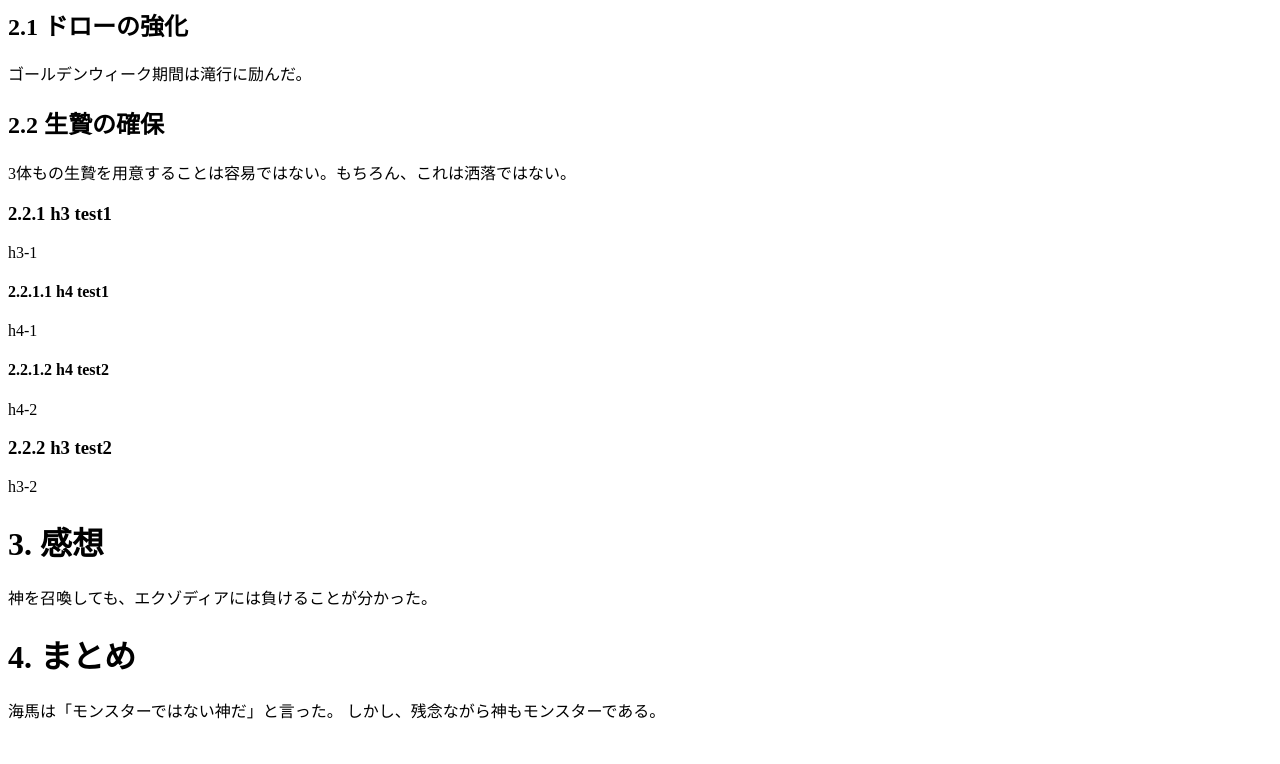
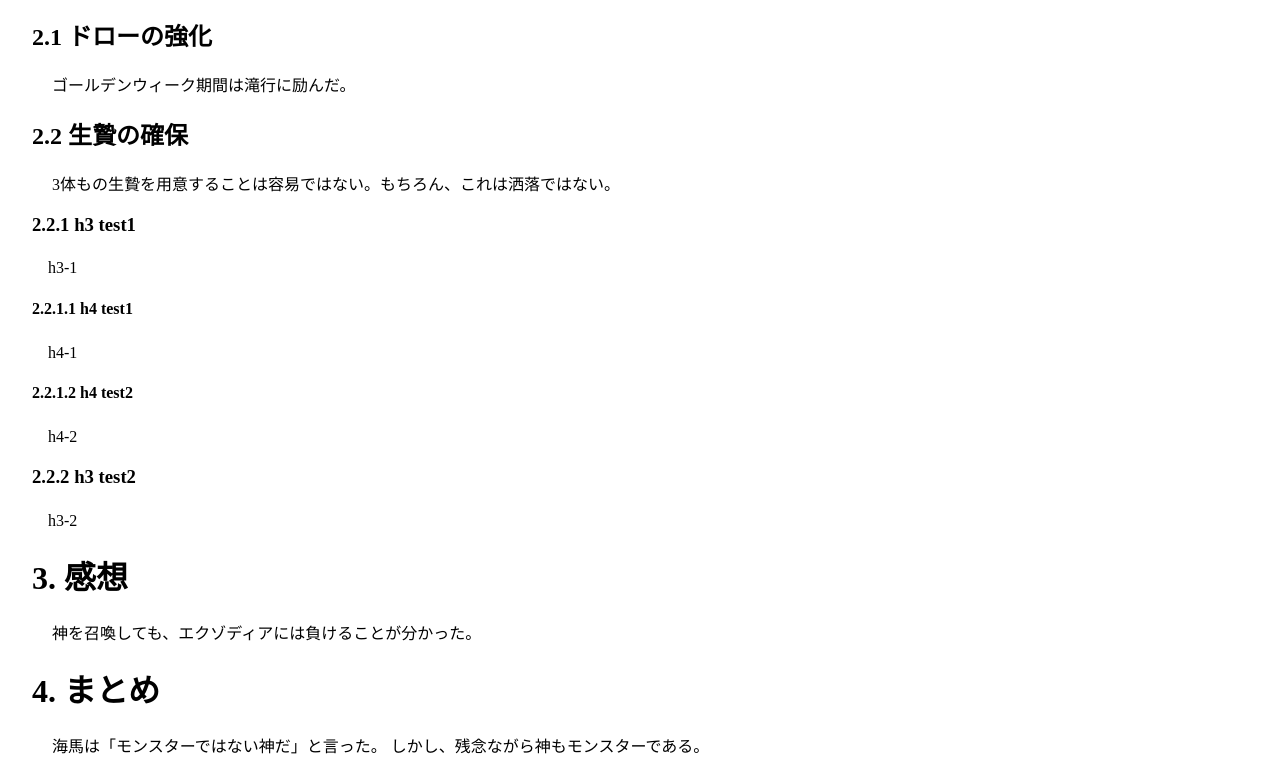
Before and after one commit to smkwlab/ise-report-template, a plain HTML site: page index.html in a window 1280 px wide. Shown: the part 352-1116 px from the top of the page. Before the commit the page ends 1090 px from the top, so only its background shows below. Drawn offline with Linux system fonts and the light colour scheme.

Commit message:
日本語レポート的な見栄えになるように調整

```diff
--- a/style.css
+++ b/style.css
@@ -11,6 +11,7 @@
 
 body {
     counter-reset: chapter;
+    margin: 2em;
 }
 
 body > h1 {
@@ -44,3 +45,7 @@
     counter-increment: subsubsection;
     content: counter(chapter) "." counter(section) "." counter(subsection) "." counter(subsubsection) " ";
 }
+
+p::before {
+    content: "　";
+}
```
